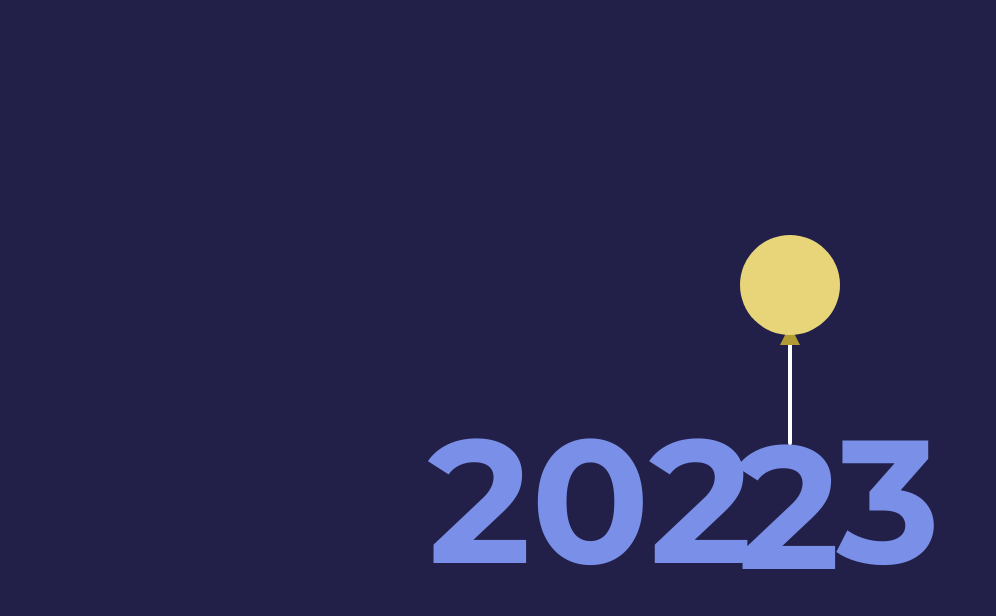
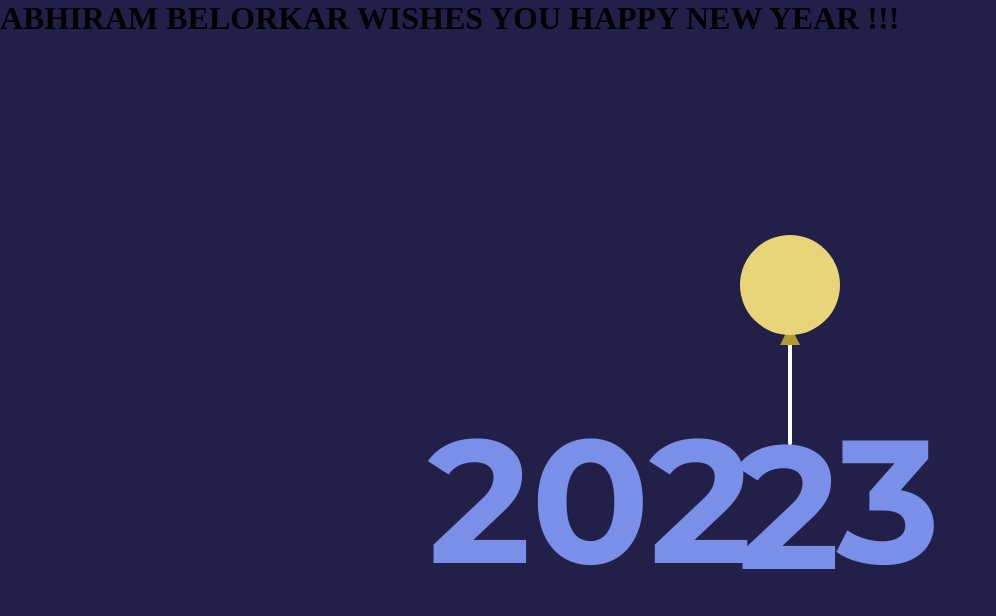
Before and after one commit to AbhiramBelorkar/aws, a website: page index.html in a window 1280 px wide. Shown: the whole page, without its empty margins (0-996 px from the left). Drawn offline with Linux system fonts and the light colour scheme.

Commit message:
newDockerFile

```diff
--- a/index.html
+++ b/index.html
@@ -358,7 +358,8 @@ a.author{
             <span><i></i></span>
         </div>
     </div>
-    <!-- <a href="https://twitter.com/cecelabomfim" class="author">Marcela Bomfim</a> -->
+    <h1 class="author">ABHIRAM BELORKAR WISHES YOU HAPPY NEW YEAR !!!</h1>
+    <!-- <a href="https://twitter.com/cecelabomfim" >Abhiram Belorkar</a> -->
 </body>
 
 </html>
```
